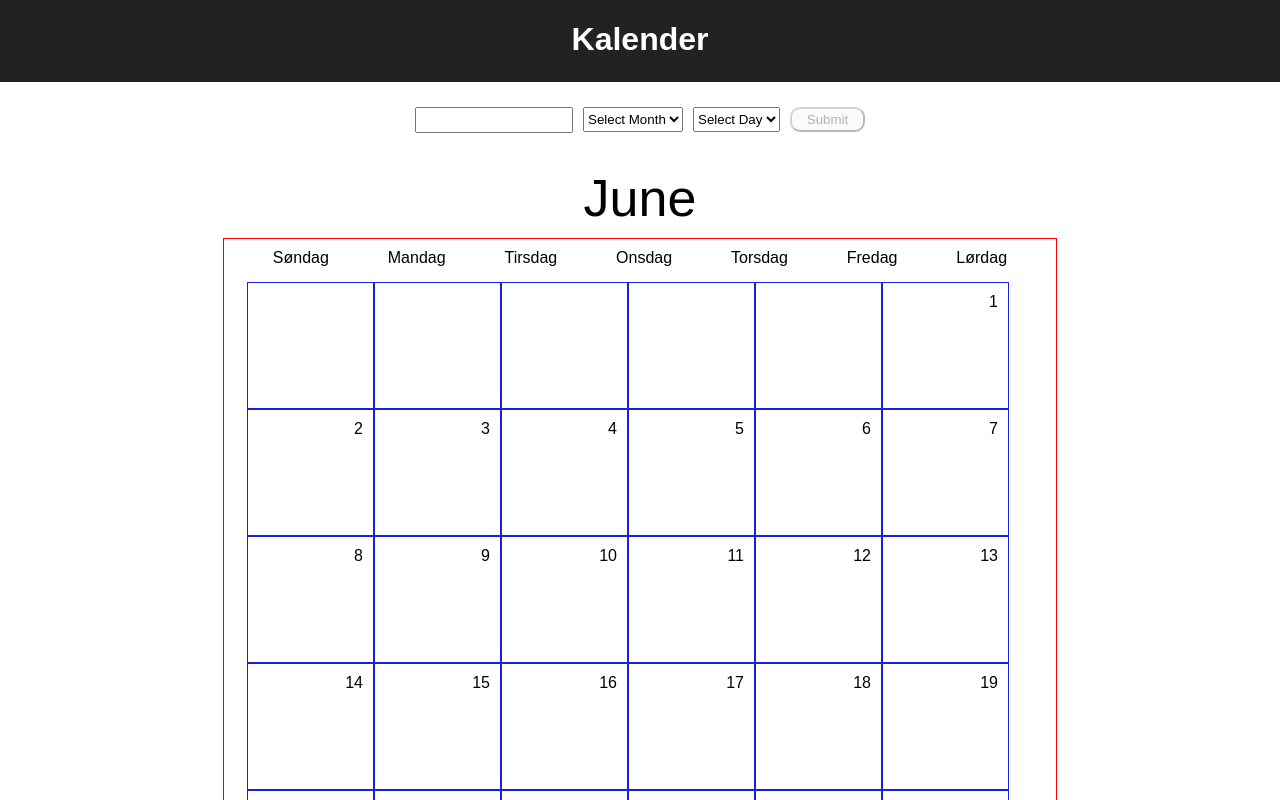
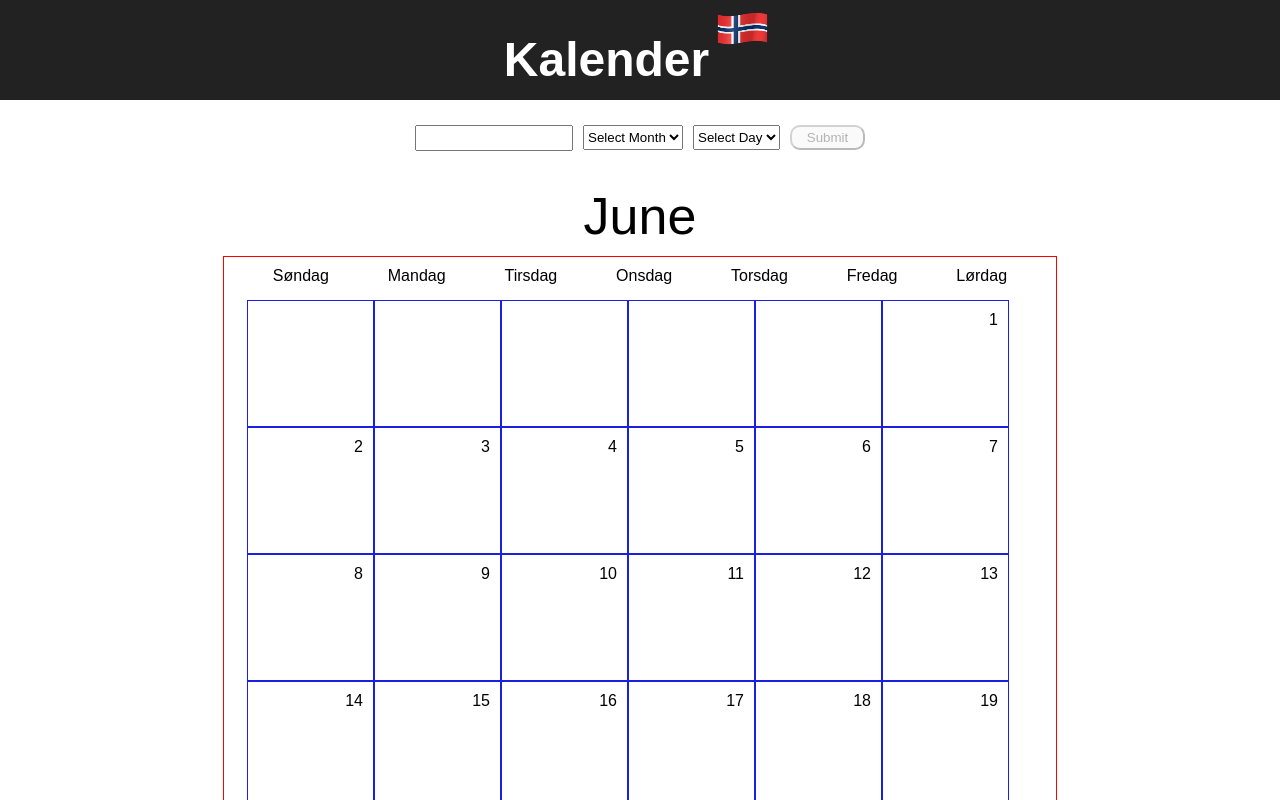
Before and after one commit to patrickjneel/Kalender, a React (Create React App) app: page / in a window 1280 px wide. Shown: the top 800 px of the page. Built offline with nearby package versions, Linux system fonts and the light colour scheme.

Commit message:
styled header and added image

```diff
--- a/src/App.css
+++ b/src/App.css
@@ -1,9 +1,17 @@
-
-
 .App-header {
   background-color: #222;
   display: flex;
   justify-content: center;
-  height: 82px;
+  height: 100px;
   color: white;
 }
+
+h1 {
+  font-size: 48px;
+}
+
+.flag {
+  height: 35px;
+  padding-top: 11px;
+  width: 67px;
+}
--- a/src/App.js
+++ b/src/App.js
@@ -23,6 +23,7 @@ class App extends Component {
       <div className="App">
         <header className="App-header">
          <h1>Kalender</h1>
+         <img className="flag" src={require('./flag-waving-250.png')} />
         </header>
         <InputArea  handleEvents={this.handleEvents}  />
         <Month events={this.state.events} />
```
Also changed, not shown: src/flag-waving-250.png (added).
